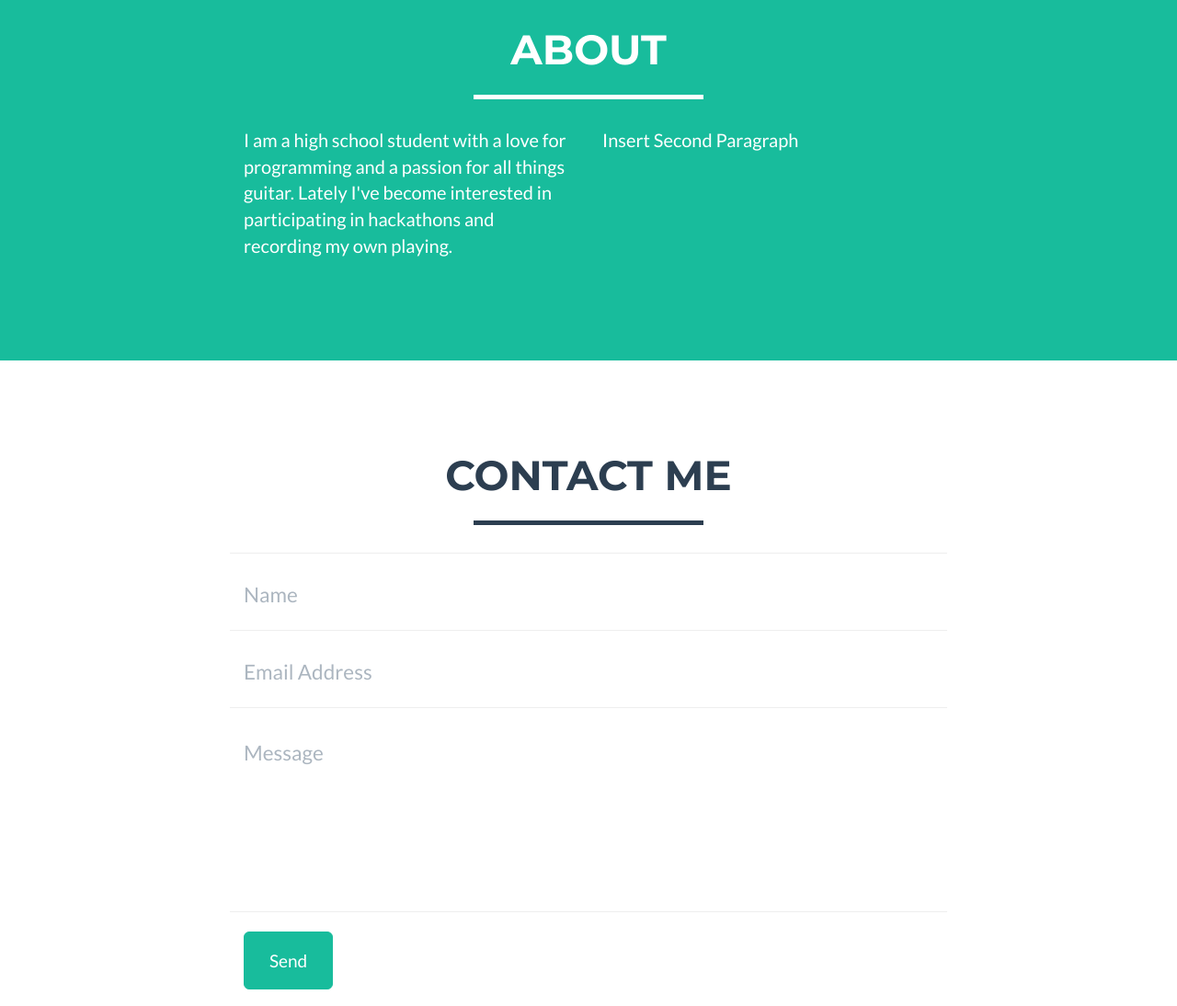
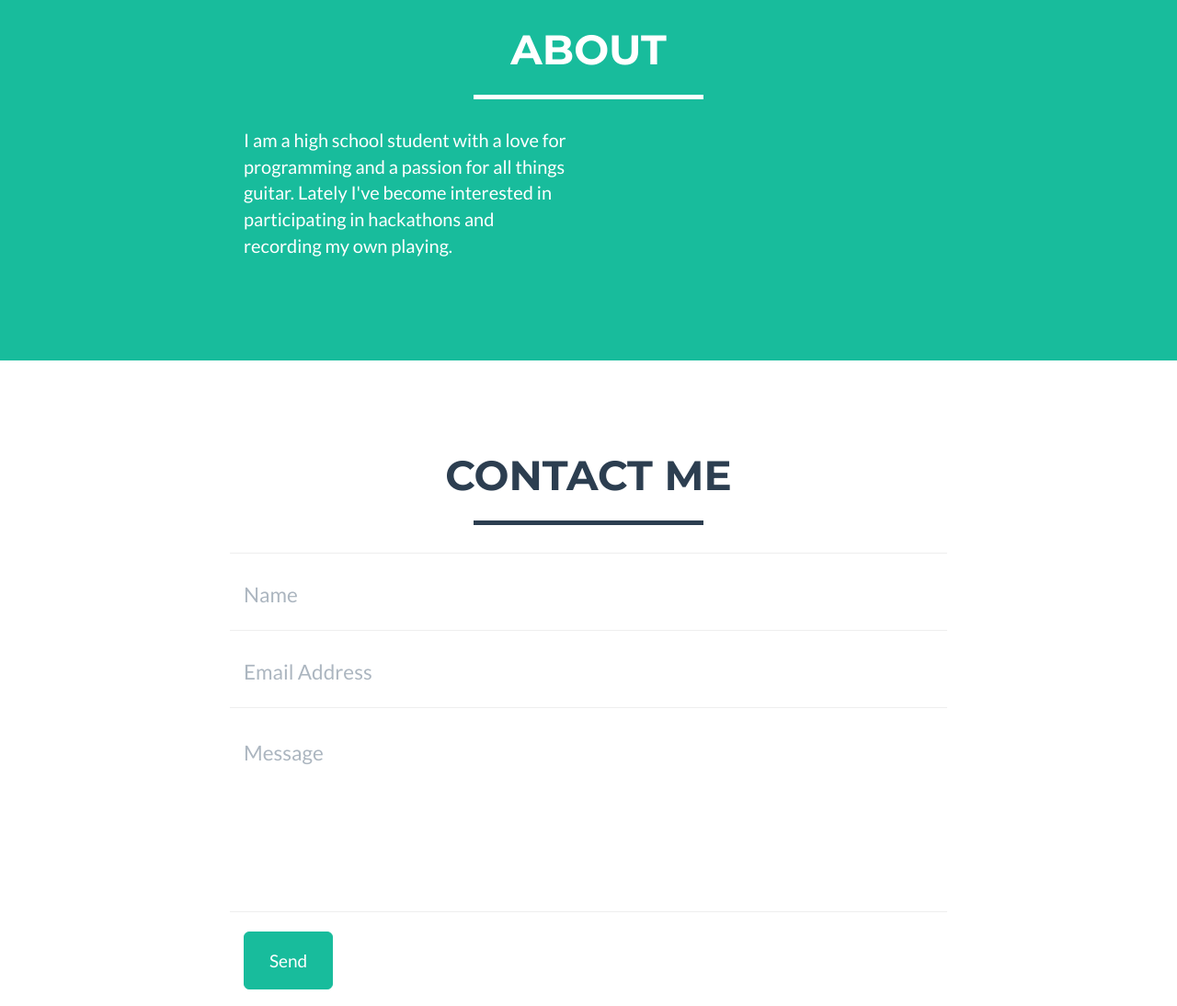
Before and after one commit to ftick/ftick.github.io, a plain HTML site: page index.html in a window 1280 px wide. Shown: the part 1980-3074 px from the top of the page at 92% size. Drawn offline with nearby package versions, Linux system fonts and the light colour scheme.

Commit message:
Remove Template Leftovers

```diff
--- a/index.html
+++ b/index.html
@@ -173,7 +173,7 @@
                     <p>I am a high school student with a love for programming and a passion for all things guitar. Lately I've become interested in participating in hackathons and recording my own playing.</p>
                 </div>
                 <div class="col-lg-4">
-                    <p>Insert Second Paragraph</p>
+                    <p></p>
                 </div>
             </div>
         </div>
@@ -263,7 +263,7 @@
             <div class="container">
                 <div class="row">
                     <div class="col-lg-12">
-                        Footer
+
                     </div>
                 </div>
             </div>
```
